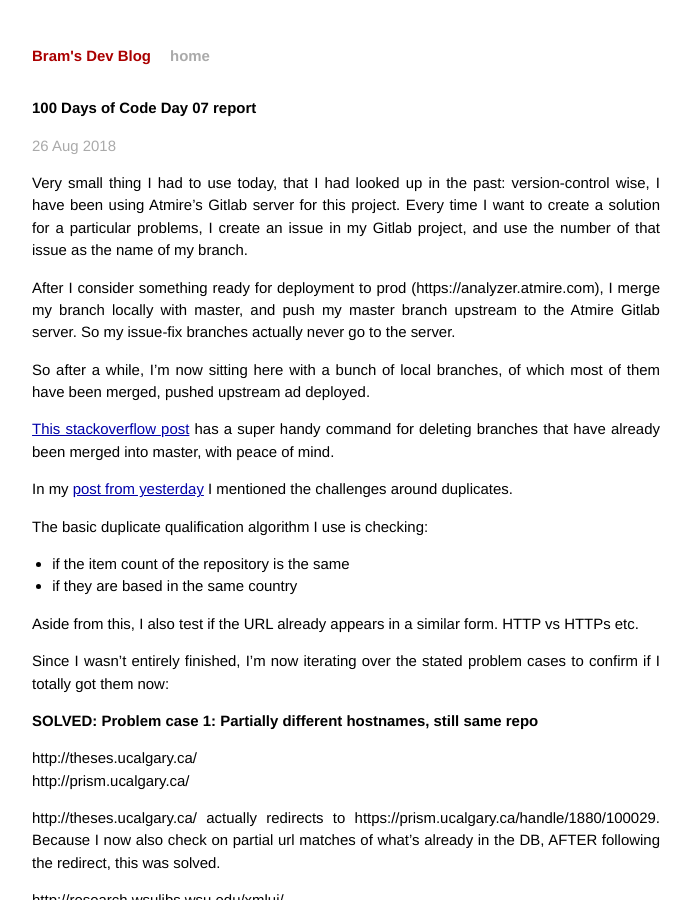
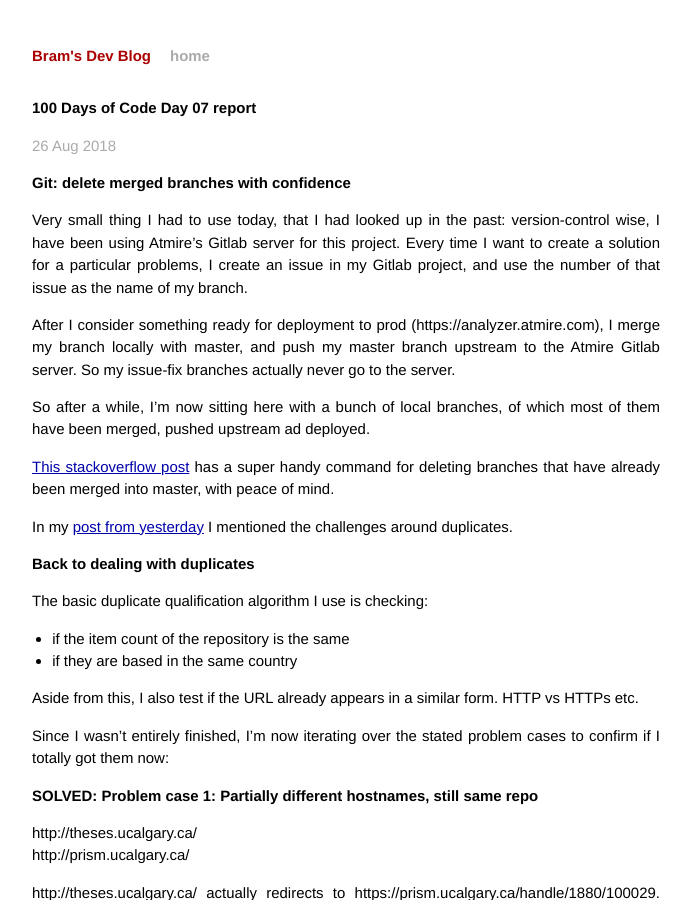
Before and after one commit to bram-atmire/bram-atmire.github.io, a Jekyll site: the page built from _posts/2018-08-26-100-days-of-code-day-07-duplicates-part-deux.markdown, in a window 1280 px wide and 900 px high. Shown: the whole window, without its empty margins (294-985 px from the left). Built offline with Jekyll 4.4.1, drawn with Linux system fonts in a browser that asks for light colours.

Commit message:
Update 2018-08-26-100-days-of-code-day-07-duplicates-part-deux.markdown

```diff
--- a/_posts/2018-08-26-100-days-of-code-day-07-duplicates-part-deux.markdown
+++ b/_posts/2018-08-26-100-days-of-code-day-07-duplicates-part-deux.markdown
@@ -4,6 +4,8 @@ title:  "100 Days of Code Day 07 report"
 date:   2018-08-26 17:16:00
 categories: 100DaysOfCode
 ---
+
+# Git: delete merged branches with confidence
 
 Very small thing I had to use today, that I had looked up in the past: version-control wise, I have been using Atmire's Gitlab server for this project. Every time I want to create a solution for a particular problems, I create an issue in my Gitlab project, and use the number of that issue as the name of my branch.
 
@@ -15,9 +17,11 @@ So after a while, I'm now sitting here with a bunch of local branches, of which
 
 In my [post from yesterday](http://bram-atmire.github.io/100daysofcode/2018/08/25/100-days-of-code-day-06-duplicates.html) I mentioned the challenges around duplicates.
 
+# Back to dealing with duplicates
+
 The basic duplicate qualification algorithm I use is checking:
-- if the item count of the repository is the same
-- if they are based in the same country
+* if the item count of the repository is the same
+* if they are based in the same country
 
 Aside from this, I also test if the URL already appears in a similar form. HTTP vs HTTPs etc.
 
```
